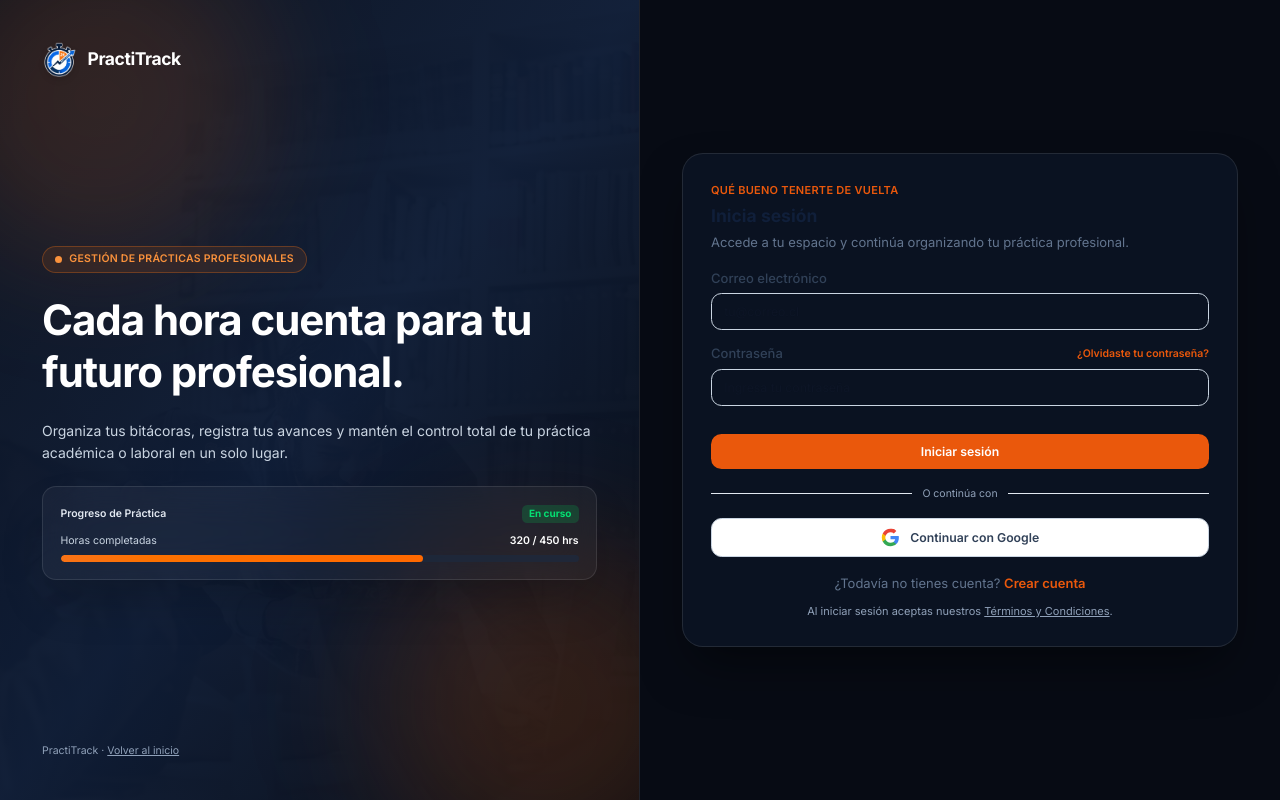
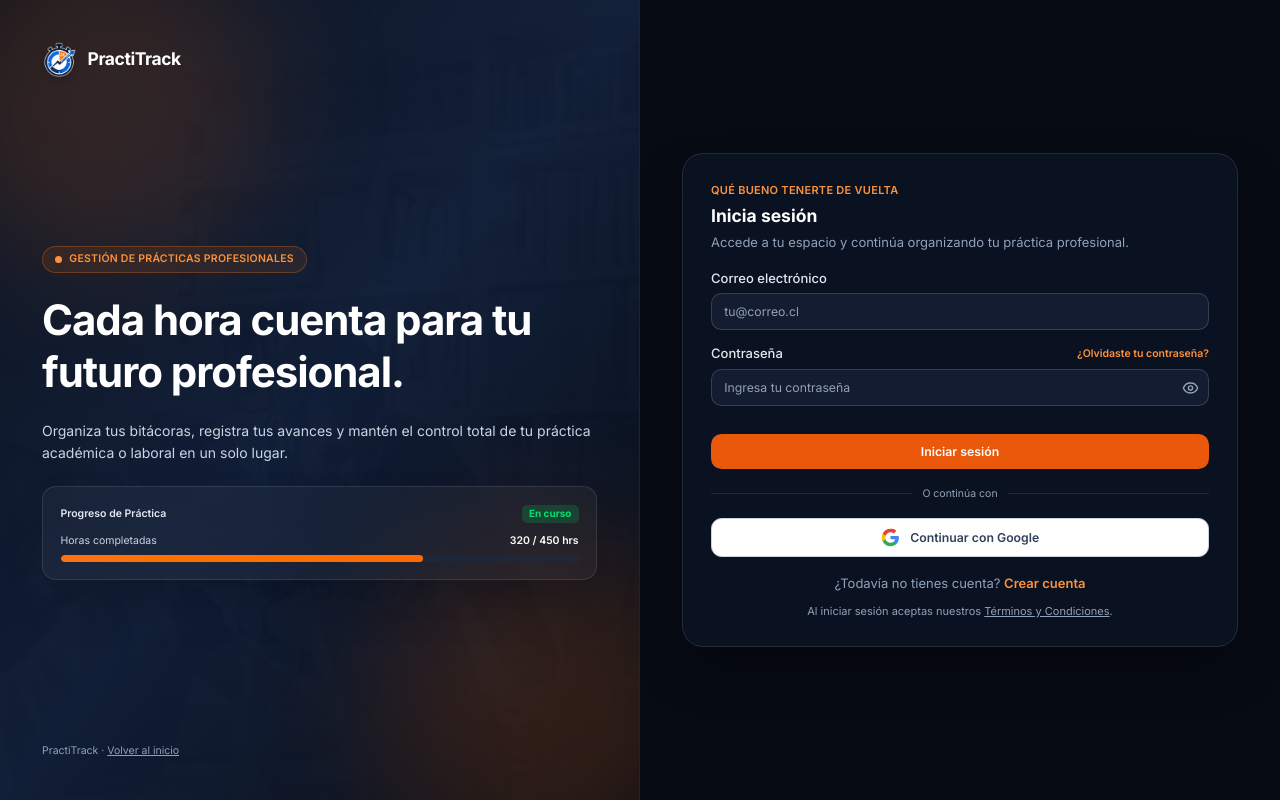
Before and after one commit to GenesisValdebenito/Practitrack, a React (Vite) app: page /login in a window 1280 px wide. Built offline with nearby package versions, Linux system fonts and the light colour scheme; no server answers; what @dicebear/styles would draw is missing.

Commit message:
fix: se ajustaron los textos del formulario de registro y login para que las distintas secciones se puedan leer de mejor forma y se añadió un boton para que el usuario pueda ver y ocultar su contraseña al iniciar sesion y/o registrarse

```diff
--- a/src/pages/Login.tsx
+++ b/src/pages/Login.tsx
@@ -1,5 +1,6 @@
 import { useCallback, useEffect, useState } from 'react'
 import { Link, useNavigate, useSearchParams } from 'react-router-dom'
+import { Eye, EyeOff } from 'lucide-react'
 import { supabase } from '../lib/supabase'
 import { resetTheme } from '../lib/theme'
 import { getLastEmail, setLastEmail } from '../lib/session'
@@ -26,6 +27,7 @@ export default function Login() {
     const [message, setMessage] = useState('')
     const [turnstileToken, setTurnstileToken] = useState<string | null>(null)
     const [turnstileKey, setTurnstileKey] = useState(0)
+    const [showPassword, setShowPassword] = useState(false)
 
     useEffect(() => {
         resetTheme()
@@ -119,20 +121,20 @@ export default function Login() {
             }
         >
             <div className="mb-5">
-                <p className="mb-1.5 text-[11px] font-semibold tracking-wide text-brand-600">
+                <p className="mb-1.5 text-[11px] font-semibold tracking-wide text-brand-400">
                     QUÉ BUENO TENERTE DE VUELTA
                 </p>
-                <h1 className="text-xl font-bold text-[#101F3A]">
+                <h1 className="text-xl font-bold text-white">
                     Inicia sesión
                 </h1>
-                <p className="mt-1.5 text-[13px] leading-5 text-slate-500">
+                <p className="mt-1.5 text-[13px] leading-5 text-slate-400">
                     Accede a tu espacio y continúa organizando tu práctica profesional.
                 </p>
             </div>
 
             <form onSubmit={submit} className="space-y-4">
                 <div>
-                    <label htmlFor="login-email" className="mb-1.5 block text-[13px] font-medium text-slate-700">
+                    <label htmlFor="login-email" className="mb-1.5 block text-[13px] font-medium text-slate-200">
                         Correo electrónico
                     </label>
                     <input
@@ -143,46 +145,56 @@ export default function Login() {
                         value={email}
                         onChange={(event) => setEmail(event.target.value)}
                         placeholder="tu@correo.cl"
-                        className="w-full rounded-xl border border-slate-300 px-3.5 py-2.5 text-sm text-slate-900 outline-none transition focus:border-brand-500 focus:ring-4 focus:ring-brand-500/10"
+                        className="w-full rounded-xl border border-white/15 bg-[#131c31] px-3.5 py-2.5 text-sm text-white placeholder:text-slate-400 outline-none transition focus:border-brand-500 focus:ring-4 focus:ring-brand-500/20"
                     />
                 </div>
 
                 <div>
                     <div className="mb-1.5 flex items-center justify-between">
-                        <label htmlFor="login-password" className="block text-[13px] font-medium text-slate-700">
+                        <label htmlFor="login-password" className="block text-[13px] font-medium text-slate-200">
                             Contraseña
                         </label>
                         <button
                             type="button"
                             onClick={() => void recoverPassword()}
                             disabled={loading}
-                            className="text-xs font-semibold text-brand-600 hover:text-brand-700"
+                            className="text-xs font-semibold text-brand-400 hover:text-brand-300"
                         >
                             ¿Olvidaste tu contraseña?
                         </button>
                     </div>
+                    <div className="relative">
                         <input
                             id="login-password"
-                        type="password"
+                            type={showPassword ? 'text' : 'password'}
                             autoComplete="current-password"
                             required
                             value={password}
                             onChange={(event) => setPassword(event.target.value)}
                             placeholder="Ingresa tu contraseña"
-                        className="w-full rounded-xl border border-slate-300 px-3.5 py-2.5 text-sm text-slate-900 outline-none transition focus:border-brand-500 focus:ring-4 focus:ring-brand-500/10"
+                            className="w-full rounded-xl border border-white/15 bg-[#131c31] px-3.5 py-2.5 pr-11 text-sm text-white placeholder:text-slate-400 outline-none transition focus:border-brand-500 focus:ring-4 focus:ring-brand-500/20"
                         />
+                        <button
+                            type="button"
+                            onClick={() => setShowPassword(!showPassword)}
+                            aria-label={showPassword ? 'Ocultar contraseña' : 'Mostrar contraseña'}
+                            className="absolute right-3 top-1/2 -translate-y-1/2 text-slate-400 hover:text-white"
+                        >
+                            {showPassword ? <EyeOff size={17} /> : <Eye size={17} />}
+                        </button>
+                    </div>
                 </div>
 
                 <Turnstile key={turnstileKey} onToken={handleTurnstileToken} />
 
                 {error && (
-                    <div role="alert" className="rounded-xl border border-red-200 bg-red-50 px-3.5 py-2.5 text-[13px] text-red-700">
+                    <div role="alert" className="rounded-xl border border-red-500/30 bg-red-500/10 px-3.5 py-2.5 text-[13px] text-red-400">
                         {error}
                     </div>
                 )}
 
                 {message && (
-                    <div role="status" className="rounded-xl border border-green-200 bg-green-50 px-3.5 py-2.5 text-[13px] text-green-700">
+                    <div role="status" className="rounded-xl border border-green-500/30 bg-green-500/10 px-3.5 py-2.5 text-[13px] text-green-400">
                         {message}
                     </div>
                 )}
@@ -197,9 +209,9 @@ export default function Login() {
             </form>
 
             <div className="my-5 flex items-center gap-3">
-                <div className="h-px flex-1 bg-slate-200" />
+                <div className="h-px flex-1 bg-white/10" />
                 <span className="text-xs text-slate-400">O continúa con</span>
-                <div className="h-px flex-1 bg-slate-200" />
+                <div className="h-px flex-1 bg-white/10" />
             </div>
 
             <GoogleAuthButton
@@ -207,16 +219,16 @@ export default function Login() {
                 onError={setError}
             />
 
-            <p className="mt-5 text-center text-[13px] text-slate-500">
+            <p className="mt-5 text-center text-[13px] text-slate-400">
                 ¿Todavía no tienes cuenta?{' '}
-                <Link to="/registro" className="font-semibold text-brand-600 hover:text-brand-700">
+                <Link to="/registro" className="font-semibold text-brand-400 hover:text-brand-300">
                     Crear cuenta
                 </Link>
             </p>
 
             <p className="mt-3 text-center text-[11px] leading-4 text-slate-400">
                 Al iniciar sesión aceptas nuestros{' '}
-                <Link to="/terminos" className="underline hover:text-slate-600">
+                <Link to="/terminos" className="underline hover:text-white">
                     Términos y Condiciones
                 </Link>
                 .
--- a/src/pages/Register.tsx
+++ b/src/pages/Register.tsx
@@ -1,6 +1,6 @@
 import { useState } from 'react'
 import { Link } from 'react-router-dom'
-import { Check, X } from 'lucide-react'
+import { Check, Eye, EyeOff, X } from 'lucide-react'
 import { supabase } from '../lib/supabase'
 import { setLastEmail } from '../lib/session'
 import AuthLayout from '../components/AuthLayout'
@@ -21,6 +21,8 @@ export default function Register() {
     const [error, setError] = useState('')
     const [success, setSuccess] = useState(false)
     const [resendMessage, setResendMessage] = useState('')
+    const [showPassword, setShowPassword] = useState(false)
+    const [showConfirm, setShowConfirm] = useState(false)
 
     const passwordChecks = [
         { label: 'Al menos 8 caracteres', ok: password.length >= 8 },
@@ -235,32 +237,52 @@ export default function Register() {
                             <label htmlFor="register-password" className="mb-1.5 block text-[13px] font-medium text-slate-200">
                                 Contraseña
                             </label>
+                            <div className="relative">
                                 <input
                                     id="register-password"
-                                type="password"
+                                    type={showPassword ? 'text' : 'password'}
                                     autoComplete="new-password"
                                     required
                                     value={password}
                                     onChange={(event) => setPassword(event.target.value)}
                                     placeholder="Crea una contraseña segura"
-                                className="w-full rounded-xl border border-white/15 bg-[#131c31] px-3.5 py-2.5 text-sm text-white placeholder:text-slate-400 outline-none transition focus:border-brand-500 focus:ring-4 focus:ring-brand-500/20"
+                                    className="w-full rounded-xl border border-white/15 bg-[#131c31] px-3.5 py-2.5 pr-11 text-sm text-white placeholder:text-slate-400 outline-none transition focus:border-brand-500 focus:ring-4 focus:ring-brand-500/20"
                                 />
+                                <button
+                                    type="button"
+                                    onClick={() => setShowPassword(!showPassword)}
+                                    aria-label={showPassword ? 'Ocultar contraseña' : 'Mostrar contraseña'}
+                                    className="absolute right-3 top-1/2 -translate-y-1/2 text-slate-400 hover:text-white"
+                                >
+                                    {showPassword ? <EyeOff size={17} /> : <Eye size={17} />}
+                                </button>
+                            </div>
                         </div>
 
                         <div>
                             <label htmlFor="register-confirm" className="mb-1.5 block text-[13px] font-medium text-slate-200">
                                 Confirmar contraseña
                             </label>
+                            <div className="relative">
                                 <input
                                     id="register-confirm"
-                                type="password"
+                                    type={showConfirm ? 'text' : 'password'}
                                     autoComplete="new-password"
                                     required
                                     value={confirmPassword}
                                     onChange={(event) => setConfirmPassword(event.target.value)}
                                     placeholder="Repite tu contraseña"
-                                className="w-full rounded-xl border border-white/15 bg-[#131c31] px-3.5 py-2.5 text-sm text-white placeholder:text-slate-400 outline-none transition focus:border-brand-500 focus:ring-4 focus:ring-brand-500/20"
+                                    className="w-full rounded-xl border border-white/15 bg-[#131c31] px-3.5 py-2.5 pr-11 text-sm text-white placeholder:text-slate-400 outline-none transition focus:border-brand-500 focus:ring-4 focus:ring-brand-500/20"
                                 />
+                                <button
+                                    type="button"
+                                    onClick={() => setShowConfirm(!showConfirm)}
+                                    aria-label={showConfirm ? 'Ocultar contraseña' : 'Mostrar contraseña'}
+                                    className="absolute right-3 top-1/2 -translate-y-1/2 text-slate-400 hover:text-white"
+                                >
+                                    {showConfirm ? <EyeOff size={17} /> : <Eye size={17} />}
+                                </button>
+                            </div>
                         </div>
 
                         {/* Caja de requisitos ahora 100% oscura */}
```
Lines whose indentation alone changed are shown as unchanged.
